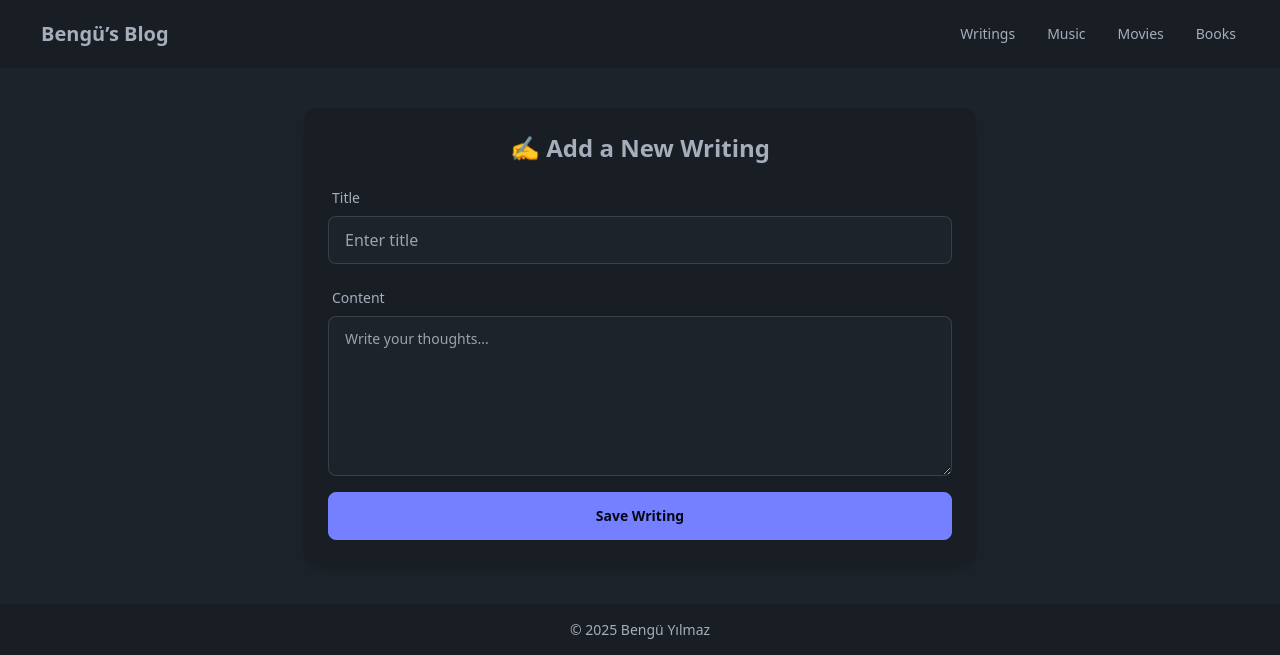
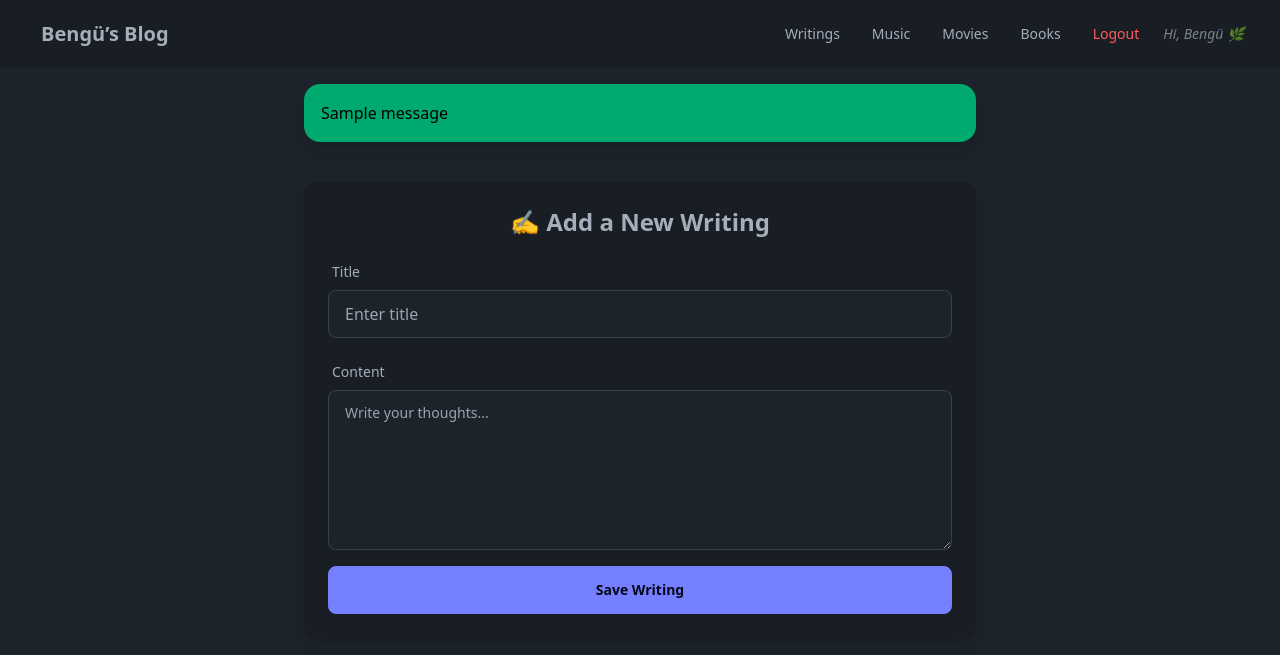
Before and after one commit to bnguyilmaz/flask-blog, a Flask app: page /add-writing in a window 1280 px wide. Shown: the top 655 px of the page. Run offline with Flask 3, Linux system fonts and the light colour scheme; the visitor is signed in with stand-in values (Sample User, id 1); tables that the repository leaves empty hold one stand-in row (values such as "Sample post"); one stand-in notice (Sample message) is shown; some libraries are stand-ins or nearby versions.

Commit message:
login and logout page are fixed

```diff
--- a/templates/base.html
+++ b/templates/base.html
@@ -14,15 +14,36 @@
   <div class="flex-1">
     <a href="{{ url_for('index') }}" class="btn btn-ghost normal-case text-xl">Bengü’s Blog</a>
   </div>
+
   <div class="flex-none">
     <ul class="menu menu-horizontal px-1">
       <li><a href="{{ url_for('writings') }}">Writings</a></li>
       <li><a href="{{ url_for('songs') }}">Music</a></li>
       <li><a href="{{ url_for('movies') }}">Movies</a></li>
       <li><a href="{{ url_for('books') }}">Books</a></li>
+
+      {% if session.get('logged_in') %}
+        <li><a href="{{ url_for('logout') }}" class="text-error">Logout</a></li>
+        <li><span class="px-2 text-sm opacity-70 italic">Hi, Bengü 🌿</span></li>
+      {% else %}
+        <li><a href="{{ url_for('login') }}" class="text-primary">Login</a></li>
+      {% endif %}
     </ul>
   </div>
 </nav>
+
+{% with messages = get_flashed_messages(with_categories=true) %}
+  {% if messages %}
+    <div class="max-w-2xl mx-auto mt-4">
+      {% for category, message in messages %}
+        <div class="alert alert-{{ 'success' if category=='success' else 'error' if category=='error' else 'info' }} shadow-lg mb-2">
+          <span>{{ message }}</span>
+        </div>
+      {% endfor %}
+    </div>
+  {% endif %}
+{% endwith %}
+
 
   <main class="container mx-auto mt-10">
     {% block content %}{% endblock %}
```
Lines whose indentation alone changed are shown as unchanged.
